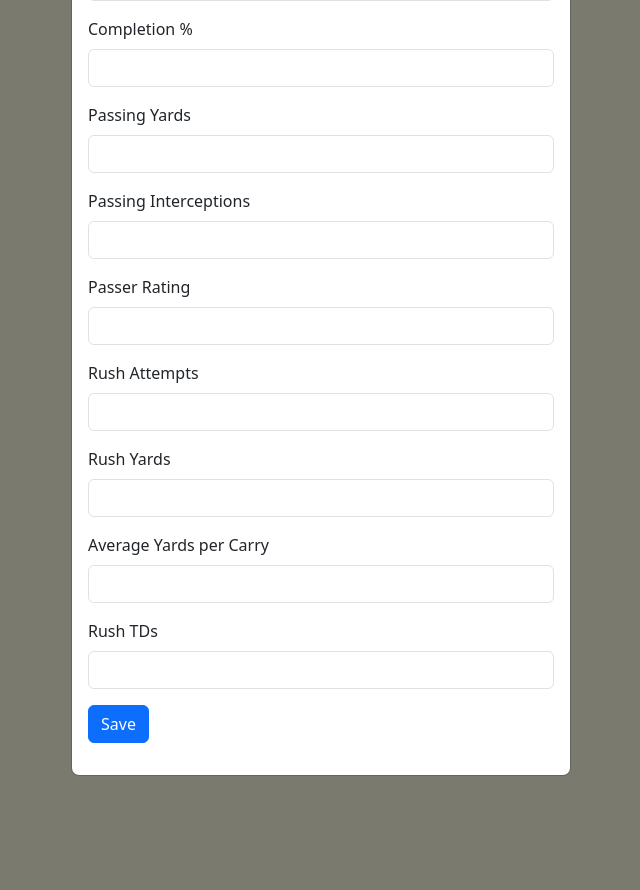
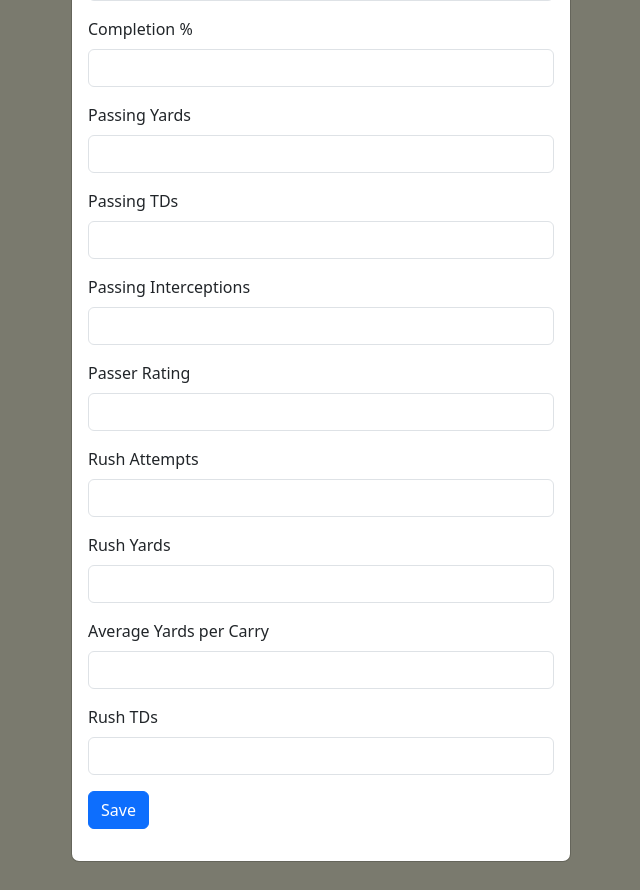
Before and after one commit to malucario/MIS4013finalproject, a PHP site: page /gabriel-stats.php in a window 1280 px wide, after a click that opens the changed part. Shown: the part 435-1325 px from the top of the page, without its empty margins (319-959 px from the left). Run offline with PHP 8.4, Linux system fonts and the light colour scheme; data that the repository does not hold is empty.

Commit message:
Update view-gabriel-stats-newform.php

```diff
--- a/view-gabriel-stats-newform.php
+++ b/view-gabriel-stats-newform.php
@@ -41,6 +41,10 @@
             <input type="number" class="form-control" id="gsPassYds" name="gsPassYds">
           </div>
           <div class="mb-3">
+            <label for="gsPassTDs" class="form-label">Passing TDs</label>
+            <input type="number" class="form-control" id="gsPassTDs" name="gsPassTDs">
+          </div>
+          <div class="mb-3">
             <label for="gsPassInts" class="form-label">Passing Interceptions</label>
             <input type="number" class="form-control" id="gsPassInts" name="gsPassInts">
           </div>
```
